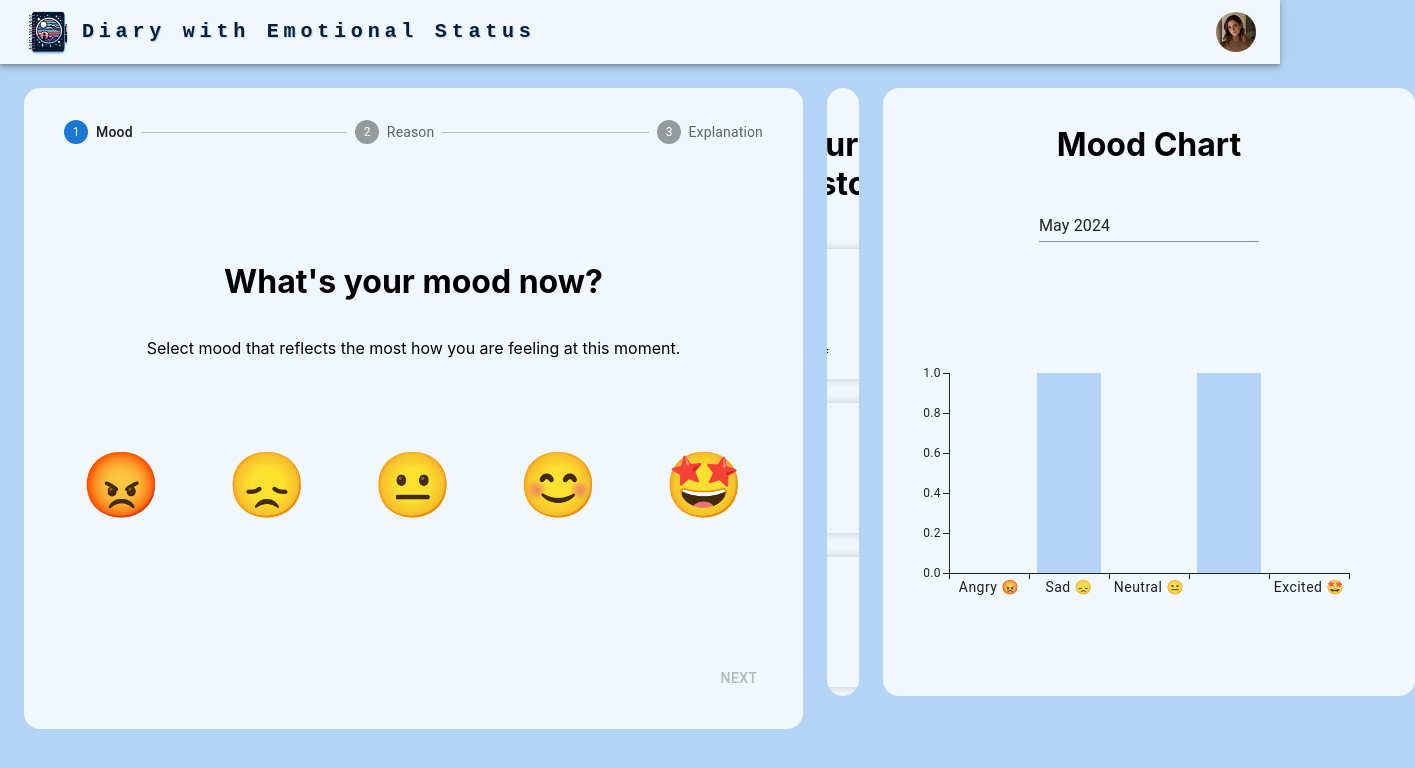
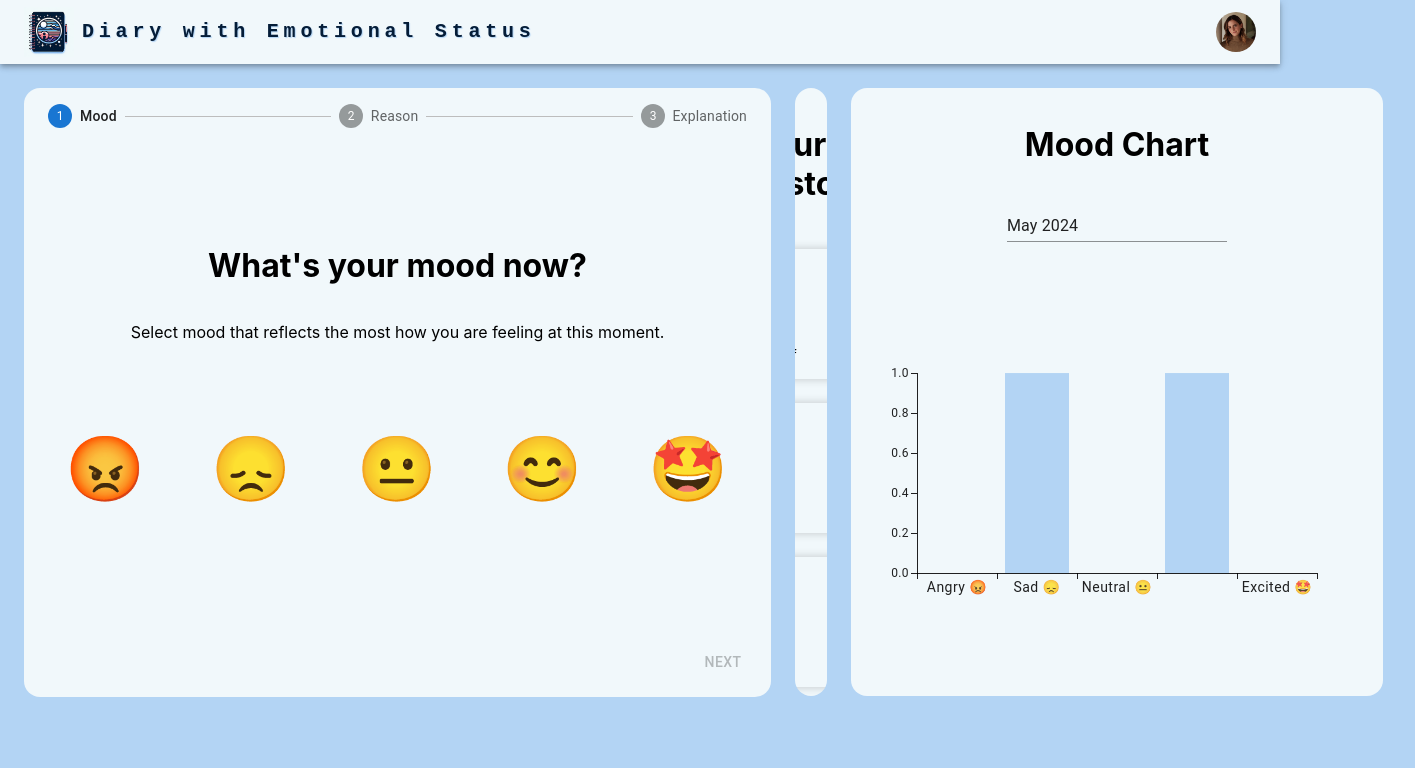
Before and after one commit to Mihai405/DES---Diary-with-Emotional-Status, a React (Create React App) app in the folder web/: page / in a window 1280 px wide. Shown: the top 768 px of the page, 1415 px wide, since content can reach past the window. Built offline with nearby package versions, Linux system fonts and the light colour scheme.

Commit message:
added better styling

```diff
--- a/web/src/components/MoodForm/MoodFormStepperWrapper.tsx
+++ b/web/src/components/MoodForm/MoodFormStepperWrapper.tsx
@@ -45,7 +45,7 @@
     };
 
     return (
-        <div className="container">
+        <div className="mood-form-container">
             <Box sx={{ width: '100%' }}>
                 <Stepper activeStep={activeStep}>
                     {steps.map(label => {
--- a/web/src/components/MoodForm/styles.css
+++ b/web/src/components/MoodForm/styles.css
@@ -1,3 +1,15 @@
+.mood-form-container {
+    display: inline-flex;
+    flex-direction: column;
+    align-items: center;
+    justify-content: space-between;
+    background-color: var(--secondary-color);
+    padding: 16px;
+    border-radius: 16px;
+    max-height: 650px;
+    gap: 16px;
+}
+
 .centered-form-flex-wrapper {
     display: flex;
     flex-direction: column;
```
